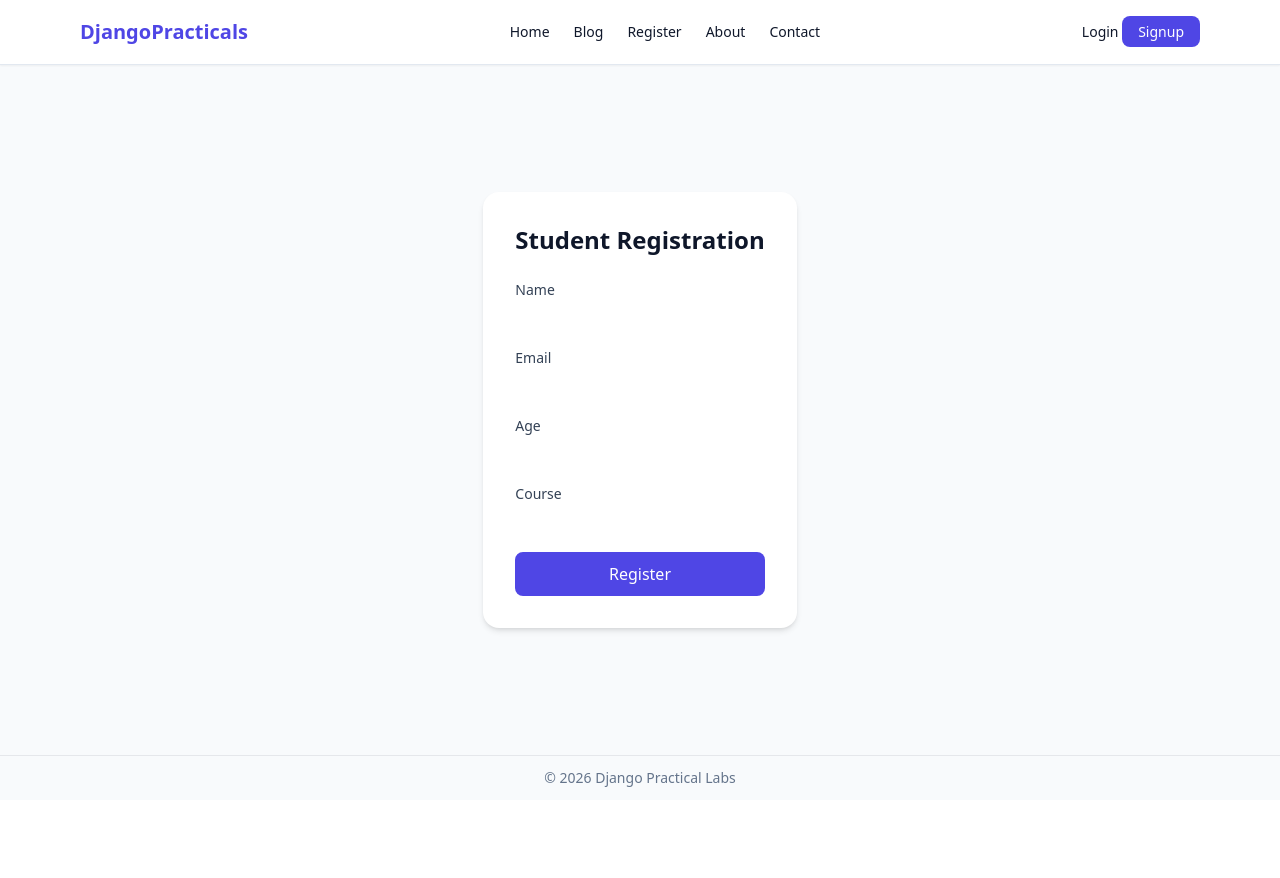
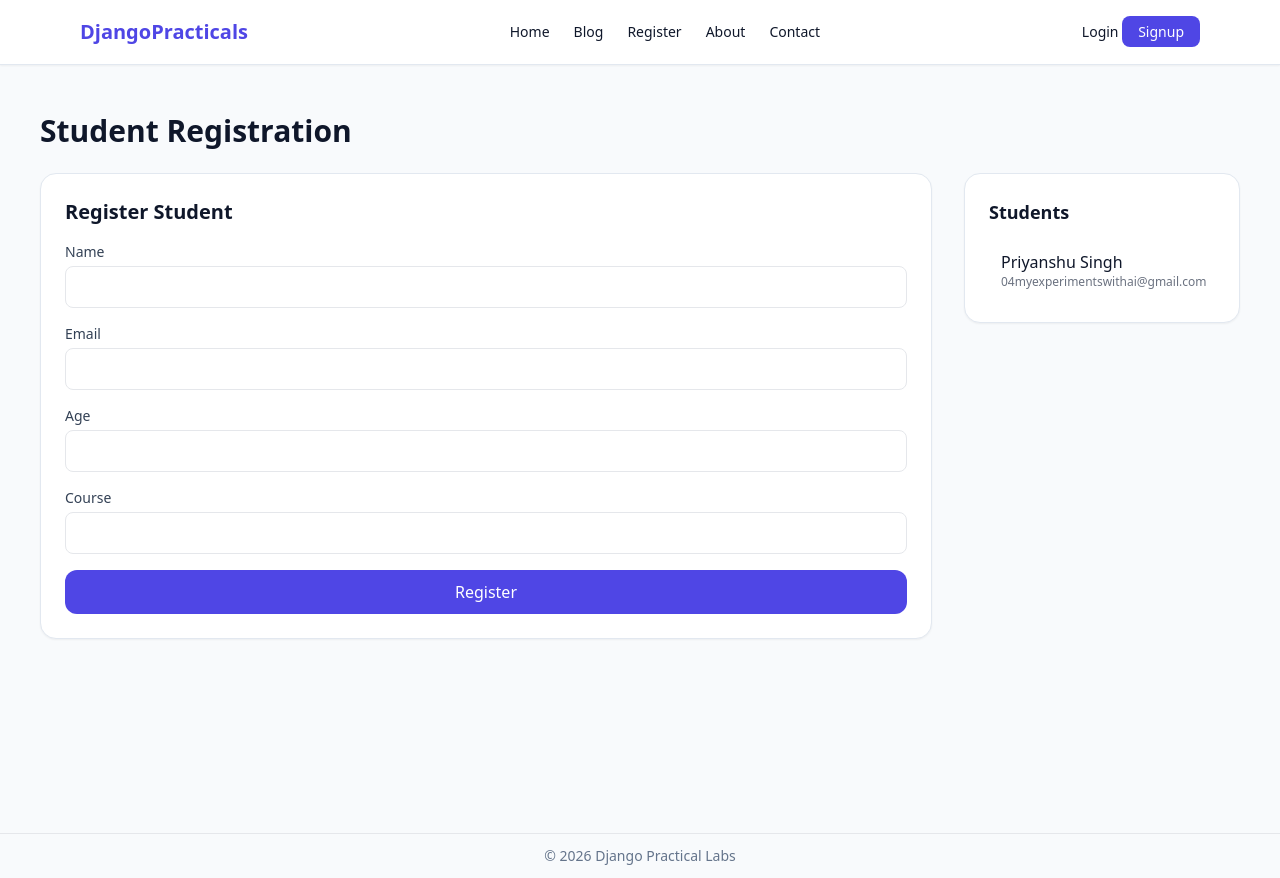
Before and after one commit to 04Priyanshuuuu/DjangoPracticals, a Django app: page /register/ in a window 1280 px wide. Before the commit the page ends 787 px from the top, so only its background shows below. Run offline with Django 4.2, Linux system fonts and the light colour scheme; data comes from the database, SQL or seed files in the repository; some libraries are stand-ins or nearby versions.

Commit message:
fixed blog and register ui

```diff
--- a/blog/forms.py
+++ b/blog/forms.py
@@ -5,12 +5,8 @@ from .models import Comment, Post , Category
 class CommentForm(forms.ModelForm):
     class Meta:
         model = Comment
-        fields = ['name', 'text']
+        fields = ['text']
         widgets = {
-            'name': forms.TextInput(attrs={
-                'class': 'w-full rounded-lg border border-slate-300 px-3 py-2 text-sm focus:ring-2 focus:ring-indigo-500 focus:outline-none',
-                'placeholder': 'Your name'
-            }),
             'text': forms.Textarea(attrs={
                 'class': 'w-full rounded-lg border border-slate-300 px-3 py-2 text-sm h-32 resize-none focus:ring-2 focus:ring-indigo-500 focus:outline-none',
                 'placeholder': 'Write a comment'
--- a/myapp/urls.py
+++ b/myapp/urls.py
@@ -8,4 +8,5 @@ urlpatterns = [
     path('about/', views.about, name='about'),
     path('contact/', views.contact, name='contact'),
     path('profile/', views.profile, name='profile'),
+    path('logout/', views.logout_view, name='logout'),
 ]
--- a/registration/forms.py
+++ b/registration/forms.py
@@ -7,11 +7,11 @@ class StudentRegistrationForm(forms.ModelForm):
         model = Student
         fields = ['name', 'email', 'age', 'course']
         widgets = {
-            'name': forms.TextInput(attrs={'class': 'form-control'}),
-            'email': forms.EmailInput(attrs={'class': 'form-control'}),
-            'age': forms.NumberInput(attrs={'class': 'form-control'}),
-            'course': forms.TextInput(attrs={'class': 'form-control'}),
-        }
+    'name': forms.TextInput(attrs={'class': 'w-full border p-2 rounded-lg'}),
+    'email': forms.EmailInput(attrs={'class': 'w-full border p-2 rounded-lg'}),
+    'age': forms.NumberInput(attrs={'class': 'w-full border p-2 rounded-lg'}),
+    'course': forms.TextInput(attrs={'class': 'w-full border p-2 rounded-lg'}),
+}
 
     def clean_age(self):
         age = self.cleaned_data.get('age')
--- a/registration/urls.py
+++ b/registration/urls.py
@@ -5,4 +5,5 @@ app_name = 'registration'
 
 urlpatterns = [
     path('', views.register, name='register'),
+    path('student/<int:pk>/', views.student_detail, name='student_detail'),
 ]
--- a/registration/views.py
+++ b/registration/views.py
@@ -1,9 +1,18 @@
-from django.shortcuts import render, redirect
+from django.shortcuts import render, redirect, get_object_or_404
 from django.contrib import messages
 from .forms import StudentRegistrationForm
+from .models import Student
 
 
 def register(request):
+    students = Student.objects.all().order_by('-created_at')
+
+    selected_student = None
+    student_id = request.GET.get('student')
+
+    if student_id:
+        selected_student = get_object_or_404(Student, id=student_id)
+
     if request.method == 'POST':
         form = StudentRegistrationForm(request.POST)
         if form.is_valid():
@@ -13,4 +22,15 @@ def register(request):
     else:
         form = StudentRegistrationForm()
 
-    return render(request, 'registration/register.html', {'form': form})
+    return render(request, 'registration/register.html', {
+        'form': form,
+        'students': students,
+        'selected_student': selected_student
+    })
+
+def student_detail(request, pk):
+    student = get_object_or_404(Student, pk=pk)
+
+    return render(request, 'registration/student_detail.html', {
+        'student': student
+    })
--- a/templates/base.html
+++ b/templates/base.html
@@ -9,7 +9,7 @@
     <script src="https://cdn.tailwindcss.com"></script>
 </head>
 
-<body class="bg-slate-50 text-slate-900 h-screen overflow-hidden flex flex-col">
+<body class="bg-slate-50 text-slate-900 min-h-screen flex flex-col">
 
 <!-- NAVBAR -->
 <nav class="bg-white border-b border-slate-200 shadow-sm">
@@ -54,10 +54,14 @@
         Profile
     </a>
 
-                    <a href="{% url 'logout' %}"
-                       class="block px-4 py-2 text-red-500 hover:bg-red-50">
+    <form action="{% url 'logout' %}" method="post">
+        {% csrf_token %}
+        <button type="submit"
+            class="w-full text-left px-4 py-2 text-red-500 hover:bg-red-50">
             Logout
-                    </a>
+        </button>
+    </form>
+
 </div>
 
             {% else %}
@@ -73,7 +77,7 @@
 </nav>
 
 <!-- CONTENT -->
-<main class="flex-1 flex items-center justify-center px-4">
+<main class="flex-1 flex items-center justify-center px-4 py-6">
 
     {% if messages %}
         <div class="space-y-2 absolute top-20">
--- a/templates/registration/register.html
+++ b/templates/registration/register.html
@@ -3,14 +3,26 @@
 
 {% block content %}
 
-<div class="mx-auto max-w-lg bg-white p-8 rounded-2xl shadow-md">
+<div class="min-h-[calc(100vh-80px)] flex flex-col px-6 py-6">
 
-    <h3 class="text-2xl font-bold text-slate-900 text-center">
-        Student Registration
+    <!-- Header -->
+    <div class="max-w-7xl w-full mx-auto mb-6">
+        <h1 class="text-3xl font-bold text-slate-900">Student Registration</h1>
+    </div>
+
+    <!-- Main Layout -->
+    <div class="max-w-7xl w-full mx-auto grid grid-cols-1 lg:grid-cols-4 gap-8 flex-grow">
+
+        <!-- LEFT: FORM -->
+        <div class="lg:col-span-3">
+
+            <div class="bg-white rounded-2xl shadow-sm border border-slate-200 p-6">
+
+                <h3 class="text-xl font-semibold text-slate-900 mb-4">
+                    Register Student
                 </h3>
 
-    <!-- IMPORTANT enctype -->
-    <form method="post" enctype="multipart/form-data" class="mt-6 space-y-5">
+                <form method="post" class="space-y-4">
                     {% csrf_token %}
 
                     {% for field in form %}
@@ -22,15 +34,14 @@
                             {{ field }}
 
                             {% if field.errors %}
-                    <p class="text-sm text-red-500 mt-1">
-                        {{ field.errors|striptags }}
+                                <p class="text-red-500 text-sm mt-1">
+                                    {{ field.errors }}
                                 </p>
                             {% endif %}
                         </div>
                     {% endfor %}
 
-        <button type="submit"
-            class="w-full bg-indigo-600 text-white py-2.5 rounded-lg font-medium hover:bg-indigo-500 transition">
+                    <button class="w-full bg-indigo-600 text-white py-2.5 rounded-xl hover:bg-indigo-500 transition">
                         Register
                     </button>
 
@@ -38,4 +49,57 @@
 
             </div>
 
+            <!-- STUDENT DETAILS -->
+            {% if selected_student %}
+            <div class="bg-white rounded-2xl shadow-sm border border-slate-200 p-6 mt-6">
+
+                <h3 class="text-lg font-semibold mb-3">Student Details</h3>
+
+                <p><b>Name:</b> {{ selected_student.name }}</p>
+                <p><b>Email:</b> {{ selected_student.email }}</p>
+                <p><b>Age:</b> {{ selected_student.age }}</p>
+                <p><b>Course:</b> {{ selected_student.course }}</p>
+
+            </div>
+            {% endif %}
+
+        </div>
+
+        <!-- RIGHT: STUDENT LIST (SIDEBAR STYLE) -->
+        <aside class="bg-white rounded-2xl shadow-sm border border-slate-200 p-6 h-fit">
+
+            <h2 class="text-lg font-semibold text-slate-900 mb-4">
+                Students
+            </h2>
+
+            <ul class="space-y-3">
+
+                {% for student in students %}
+                    <li>
+                        <a href="{% url 'registration:student_detail' student.id %}"
+                           class="block px-3 py-2 rounded-lg hover:bg-indigo-100 transition
+                           {% if selected_student and selected_student.id == student.id %}
+                               bg-indigo-100 text-indigo-600 font-medium
+                           {% endif %}">
+
+                            {{ student.name }}
+
+                            <p class="text-xs text-gray-500">
+                                {{ student.email }}
+                            </p>
+
+                        </a>
+                    </li>
+                {% empty %}
+                    <p class="text-sm text-gray-500">No students yet</p>
+                {% endfor %}
+
+            </ul>
+
+        </aside>
+
+    </div>
+
+</div>
+
 {% endblock %}
```
Also changed, not shown: blog/models.py (+4 -3 lines), blog/views.py (+14 -2 lines), myapp/templates/profile.html (+13 -11 lines), myapp/views.py (+10 -0 lines), templates/auth/logout.html (added, +30 -0 lines), templates/blog/post_detail.html (+46 -32 lines), templates/blog/post_list.html (+34 -11 lines), templates/registration/student_detail.html (added, +36 -0 lines), blog/migrations/0004_remove_comment_name_comment_user.py (added), db.sqlite3. Lines whose indentation alone changed are shown as unchanged.
